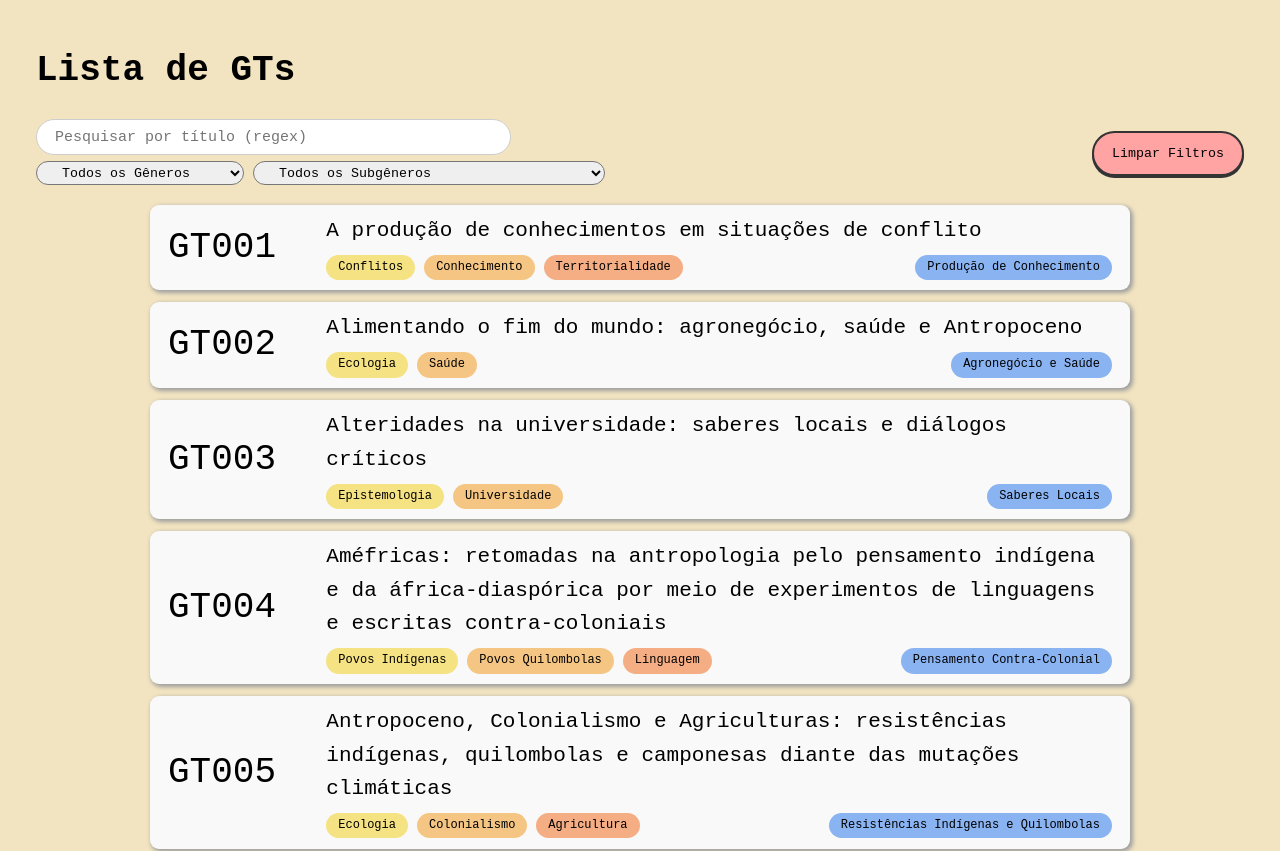
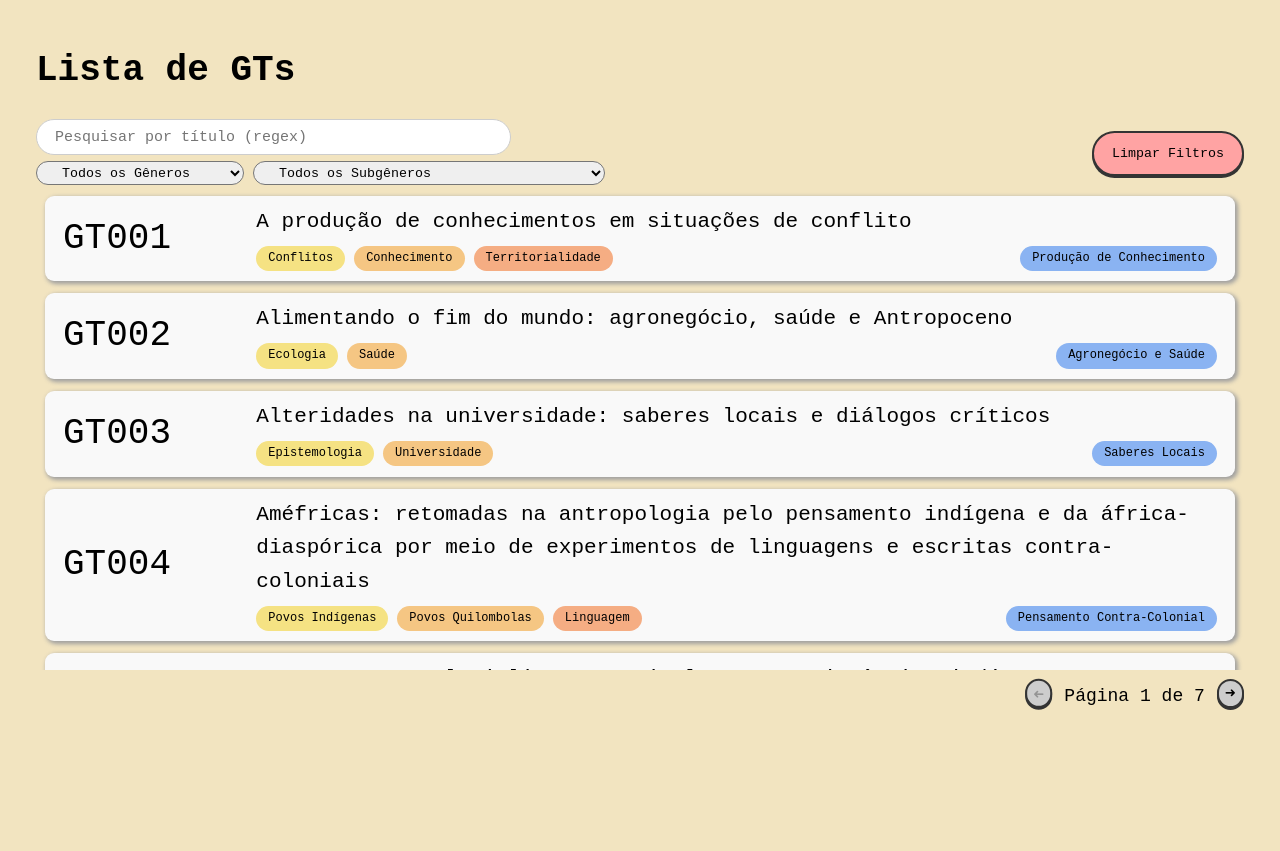
Before and after one commit to mfaria-tech/gts_list, a Next.js app: page / in a window 1280 px wide. Shown: the top 851 px of the page. After the commit the page ends 818 px from the top, so only its background shows below. Built offline with nearby package versions, Linux system fonts and the light colour scheme; a web font is replaced by a local one.

Commit message:
feat(styles/app.css): Update app.css with display scroll in home page

```diff
--- a/src/app/styles/app.css
+++ b/src/app/styles/app.css
@@ -2,6 +2,8 @@
 
 body {
   width: 100vw;
+  height: 100vh;
+  overflow: hidden;
   background-color: #f2e4c0;
 }
 
@@ -11,8 +13,12 @@ body * {
 
 main.main,
 .main {
-  display: grid;
+  display: flex;
+  flex-direction: column;
   margin: 18px 36px;
+  width: calc(100vw - 72px);
+  height: calc(100vh - 36px);
+  overflow: hidden;
 }
 
 .filters {
@@ -79,11 +85,14 @@ input.search {
 
 .list-gt {
   display: flex;
-  margin: 15px 28px;
+  padding: 6px 9px;
+  margin-bottom: 12px;
   flex-direction: column;
   gap: 12px;
-  max-width: 980px;
-  width: max-content;
+  width: calc(100vw - 72px);
+  height: 480px;
+  overflow-y: scroll;
+  overflow-x: hidden;
   align-items: center;
   justify-self: center;
 }
@@ -201,10 +210,6 @@ input.search {
   box-shadow: 0px -2px #343434;
 }
 
-/* .label-pagination {
-
-} */
-
 .open-gt {
   display: grid;
   grid-template-rows: auto 480px;
@@ -298,11 +303,31 @@ input.search {
   98%,to {bottom:.1%}
 }
 
-/* Ajuste responsivo para mobile 1048px */
+::-webkit-scrollbar {
+  width: 15px;
+}
+
+::-webkit-scrollbar-track {
+  background: #f9f9f9;
+  border-radius: 100px;
+}
+
+::-webkit-scrollbar-thumb {
+  background: #8b8b8b;
+  border-radius: 100px;
+  border: 4px solid #f9f9f9;
+}
+
+::-webkit-scrollbar-thumb:hover {
+  background: #555;
+}
+
+/* Ajuste responsivo para resolução inferior a 1048px */
 @media (max-width: 1048px) {
   main.main,
   .main {
     margin: 9px 12px;
+    width: calc(100vw - 24px);
   }
 
   .filters {
@@ -336,7 +361,7 @@ input.search {
   .list-gt {
     margin: 9px;
     gap: 9px;
-    width: 100%;
+    width: calc(100vw - 36px);
   }
 
   .item-gt {
@@ -394,4 +419,12 @@ input.search {
     width: 100%;
     text-align: center;
   }
+
+  ::-webkit-scrollbar {
+    width: 9px;
+  }
+
+  ::-webkit-scrollbar-thumb {
+    border: 2px solid #f9f9f9;
+  }
 }
```
